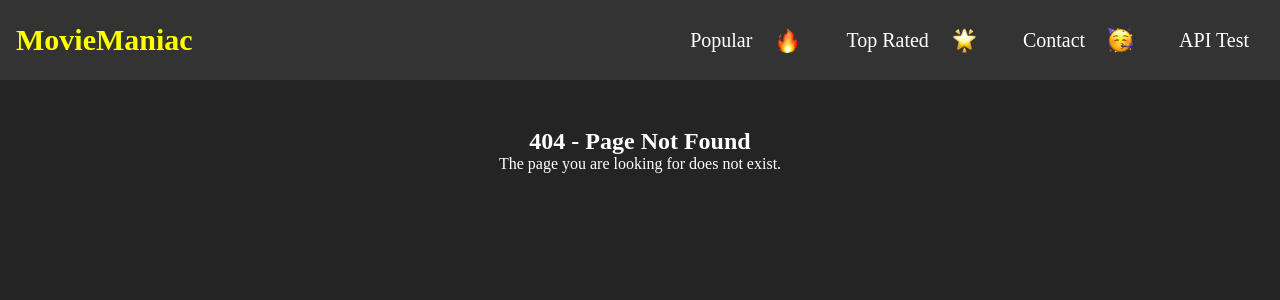
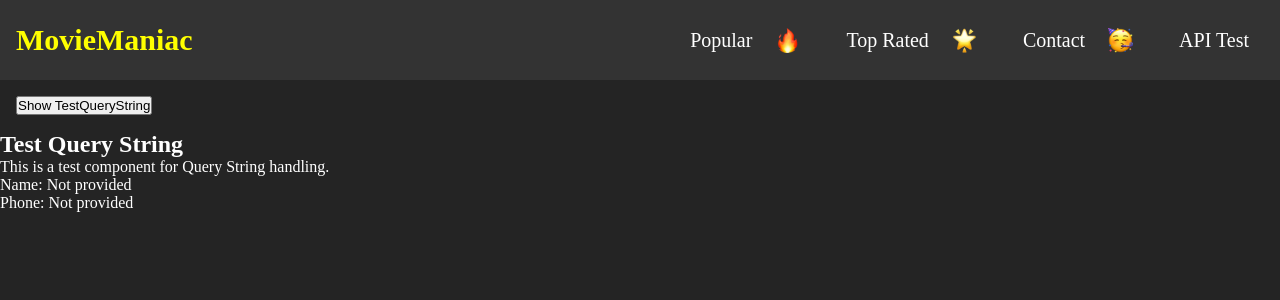
Before and after one commit to MO-SubhrajyotiM-23205/MyCoPilotWorkSpace, a React (Vite) app in the folder MovieManiac/: page /testabc in a window 1280 px wide. Before the commit this address had no page. Shown: the top 300 px of the page. Built offline with nearby package versions, Linux system fonts and the light colour scheme.

Commit message:
Querystring

```diff
--- a/MovieManiac/src/App.jsx
+++ b/MovieManiac/src/App.jsx
@@ -4,22 +4,28 @@ import Navbar from "./assets/Components/NavBar/Navbar";
 import MovieList from "./assets/Components/Movielist/MovieList";
 import APITest from "./assets/Components/Movielist/APITest";
 import NotFound from "./assets/Components/NotFound";
-import { Route, Routes } from "react-router-dom";
+import { Route, Routes, useNavigate } from "react-router-dom";
+import TestQueryString from "./assets/Components/TestQueryString";
 
 function App() {
+  const navigate = useNavigate();
+  const handleTestQuery = () => {
+    navigate("/testabc?name=Subhro&phone=123456");
+  };
   return (
     <div className="App">
       <Navbar />
       <main>
-        <Routes>
+        <button onClick={handleTestQuery} style={{margin: '1rem'}}>Show TestQueryString</button>
+        <Routes >
           <Route path="/" element={<MovieList />} />
           <Route path="/movielist" element={<MovieList />} />
           <Route path="/apitest" element={<APITest />} />
+          <Route path="/testabc" element={<TestQueryString />} />
           <Route path="*" element={<NotFound />} />
         </Routes>
       </main>
     </div>
-
   );
 }
 
--- /dev/null
+++ b/MovieManiac/src/assets/Components/TestQueryString.jsx
@@ -0,0 +1,19 @@
+
+import React from "react";
+import { useSearchParams } from "react-router-dom";
+
+const TestQueryString = () => {
+    const [searchParams] = useSearchParams();
+    const name = searchParams.get("name") || "Not provided";
+    const phone = searchParams.get("phone") || "Not provided";
+    return (
+        <div>
+            <h2>Test Query String</h2>
+            <p>This is a test component for Query String handling.</p>
+            <p>Name: {name}</p>
+            <p>Phone: {phone}</p>
+        </div>
+    );
+}
+
+export default TestQueryString;
```
Also changed, not shown: MovieManiac/src/assets/Components/TestEmmet.jsx (deleted, +0 -12 lines).
